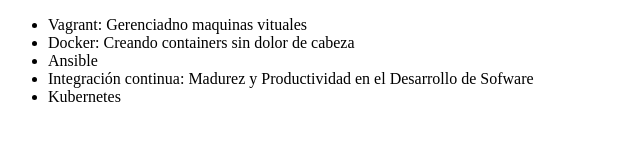
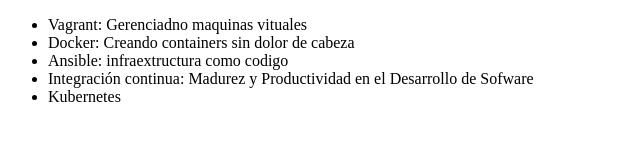
Before and after one commit to calicali80/alura-git, a plain HTML site: page index.html in a window 1280 px wide. Shown: the whole page, without its empty margins (0-640 px from the left). Drawn offline with Linux system fonts and the light colour scheme.

Commit message:
Cambiuando el nombre del curso de Ansible

```diff
--- a/index.html
+++ b/index.html
@@ -8,7 +8,7 @@
      <ul>
          <li> Vagrant: Gerenciadno maquinas vituales</li>
          <li> Docker: Creando containers sin dolor de cabeza</li>
-         <li> Ansible</li>
+         <li> Ansible: infraextructura como codigo</li>
          <li> Integración continua: Madurez y Productividad en el Desarrollo de Sofware</li>
          <li>Kubernetes</li>
      </ul>
```
